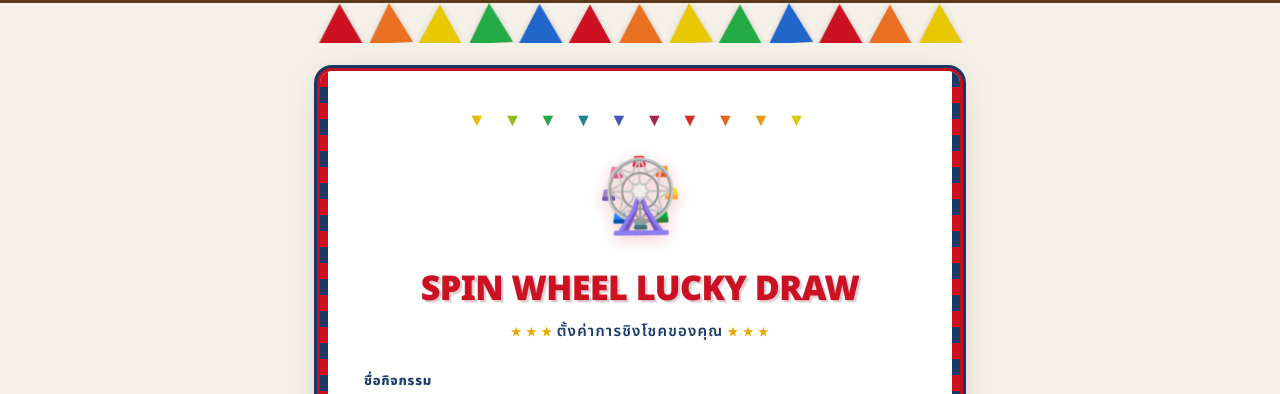
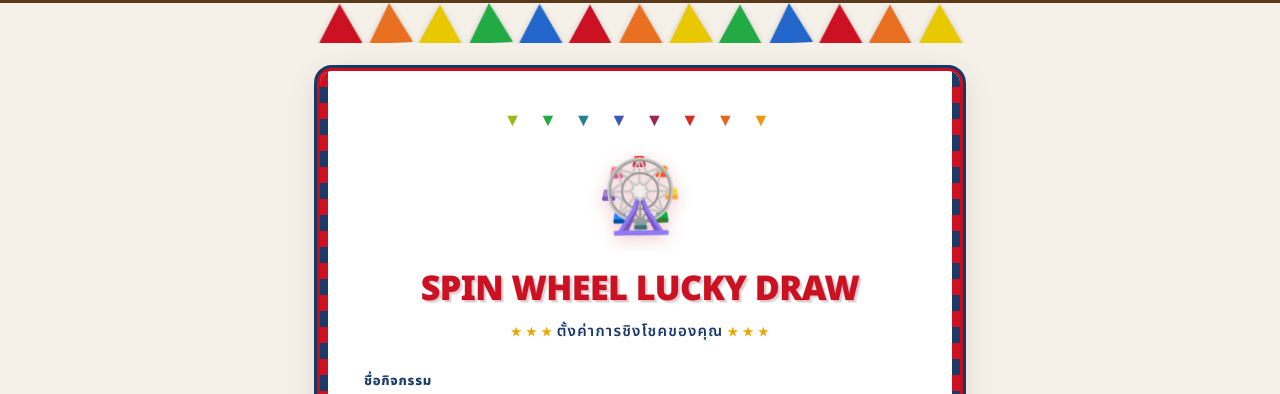
Before and after one commit to binypsw/spin-wheel, a React (Vite) app: page / in a window 1280 px wide. Shown: the top 394 px of the page. Built offline with nearby package versions, Linux system fonts and the light colour scheme.

Commit message:
fix : delete flag

```diff
--- a/src/index.css
+++ b/src/index.css
@@ -165,7 +165,7 @@ input, textarea, button {
 
 /* Bunting flags decoration above header */
 .setup-header::before {
-  content: '▼ ▼ ▼ ▼ ▼ ▼ ▼ ▼ ▼ ▼';
+  content: '▼ ▼ ▼ ▼ ▼ ▼ ▼ ▼';
   display: block;
   font-size: 18px;
   letter-spacing: 6px;
```
